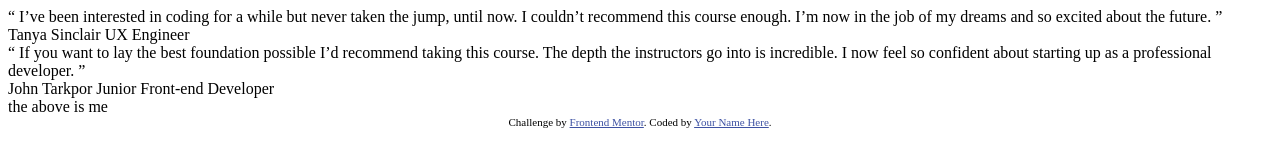
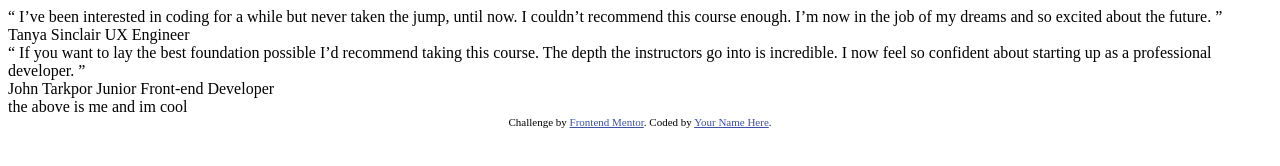
Before and after one commit to Mainakibe/Testimonials-Slider, a plain HTML site: page index.html in a window 1280 px wide. Drawn offline with Linux system fonts and the light colour scheme.

Commit message:
added some text

```diff
--- a/index.html
+++ b/index.html
@@ -40,7 +40,7 @@
                 </div>
             </div>
             <div class="image-wrapper">
-the above is me
+the above is me and im cool
             </div>
         </div>
         <div class="icons">
```
